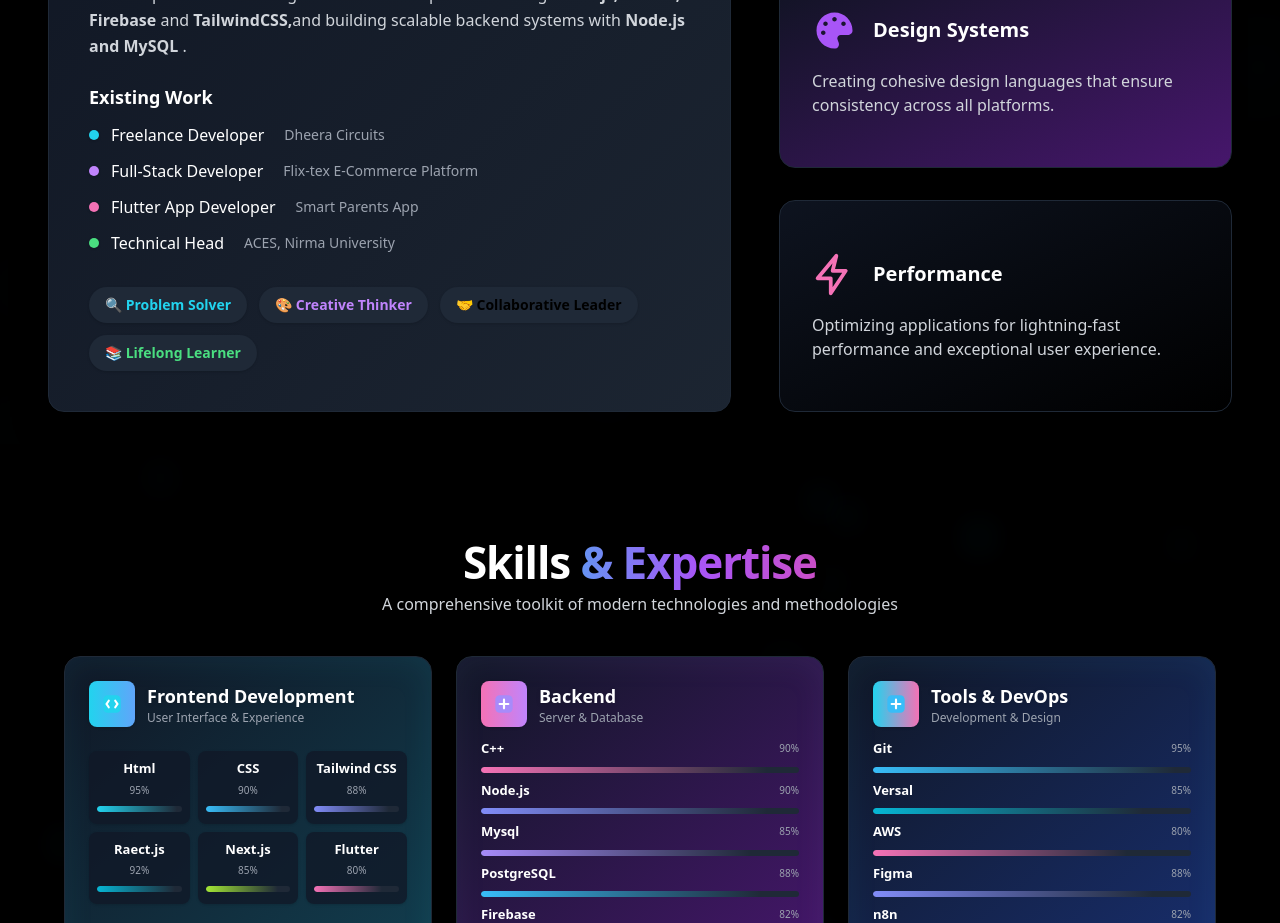
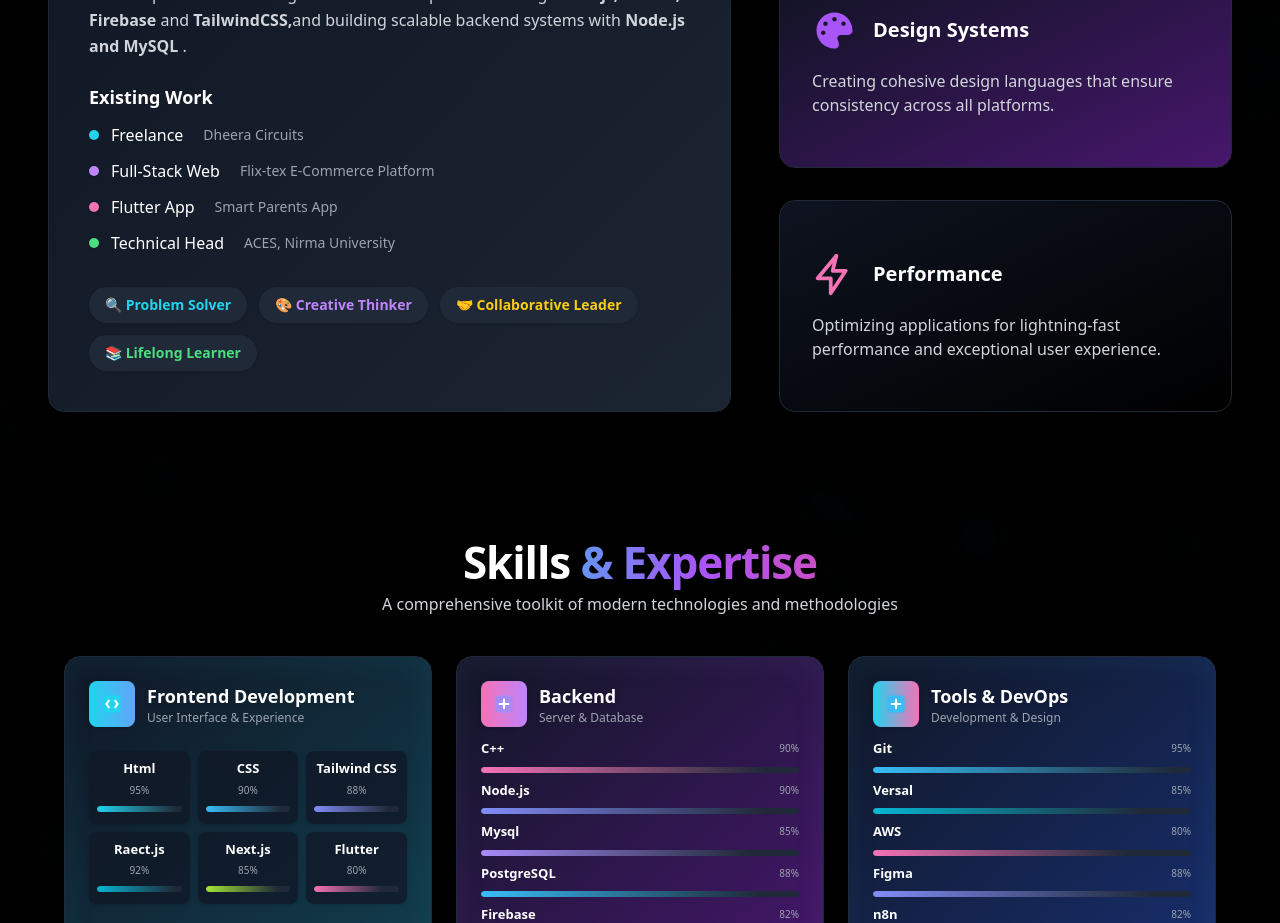
Before and after one commit to Dhruvinkatakiya/Portfolio-1, a React (Create React App) app: page / in a window 1280 px wide. Shown: the part 1520-2443 px from the top of the page. Built offline with nearby package versions, Linux system fonts and the light colour scheme.

Commit message:
updates 2

```diff
--- a/src/pages/AboutPage.jsx
+++ b/src/pages/AboutPage.jsx
@@ -63,17 +63,17 @@ export default function AboutPage() {
 
               {[
                 {
-                  title: "Freelance Developer",
+                  title: "Freelance ",
                   company: "Dheera Circuits",
                   color: "bg-cyan-400"
                 },
                 {
-                  title: "Full-Stack Developer",
+                  title: "Full-Stack Web",
                   company: "Flix-tex E-Commerce Platform",
                   color: "bg-purple-400"
                 },
                 {
-                  title: "Flutter App Developer",
+                  title: "Flutter App ",
                   company: "Smart Parents App",
                   color: "bg-pink-400"
                 },
@@ -97,7 +97,7 @@ export default function AboutPage() {
               {"🔍 Problem Solver,🎨 Creative Thinker,🤝 Collaborative Leader,📚 Lifelong Learner".split(",").map((tag, i) => (
                 <span
                   key={i}
-                  className={`bg-gray-800 text-sm font-semibold shadow hover:scale-105 transition px-4 py-2 rounded-full text-${["cyan", "purple", "pink", "green"][i]}-400`}
+                  className={`bg-gray-800 text-sm font-semibold shadow hover:scale-105 transition px-4 py-2 rounded-full text-${["cyan", "purple", "yellow", "green"][i]}-400`}
                 >
                   {tag}
                 </span>
--- a/src/pages/ProjectsPage.jsx
+++ b/src/pages/ProjectsPage.jsx
@@ -15,8 +15,8 @@ const projects = [
     description:
       "A Flutter-based college management app with real-time student tracking and secure multi-role access for students, faculty, and parents.",
     tags: ["Flutter", "Dart", "Firebase", "Google Maps"],
-    github: "#",
-    demo: "#",
+    github: "https://github.com/Dhruvinkatakiya/smart_parents.git",
+    demo: "https://github.com/Dhruvinkatakiya/smart_parents.git",
     image: smartParentsImg,
   },
   {
@@ -24,8 +24,8 @@ const projects = [
     description:
       "FlixTex is an innovative clothing site that offers a diverse range of clothing collections for men and women.",
     tags: ["React", "TailwindCSS", "Node.js", "MySQL"],
-    github: "#",
-    demo: "#",
+    github: "https://github.com/Dhruvinkatakiya/FlixTex.git",
+    demo: "https://github.com/Dhruvinkatakiya/FlixTex.git",
     image: flixTexImg,
   },
   {
@@ -51,8 +51,8 @@ const projects = [
     description:
       "A static website to showcase home décor items using elegant design and layout built with HTML & CSS.",
     tags: ["HTML", "CSS", "Responsive Design"],
-    github: "#",
-    demo: "#",
+    github: "https://github.com/Dhruvinkatakiya/home_decore.git",
+    demo: "https://dhruvinkatakiya.github.io/home_decore/",
     image: homeDecorImg,
   },
 ];
```
